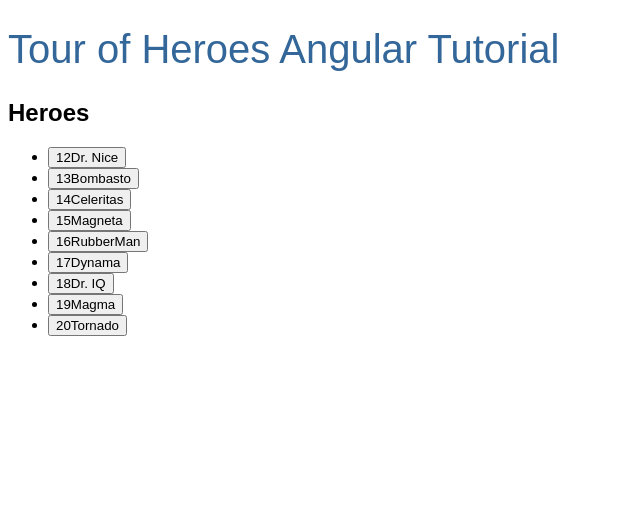
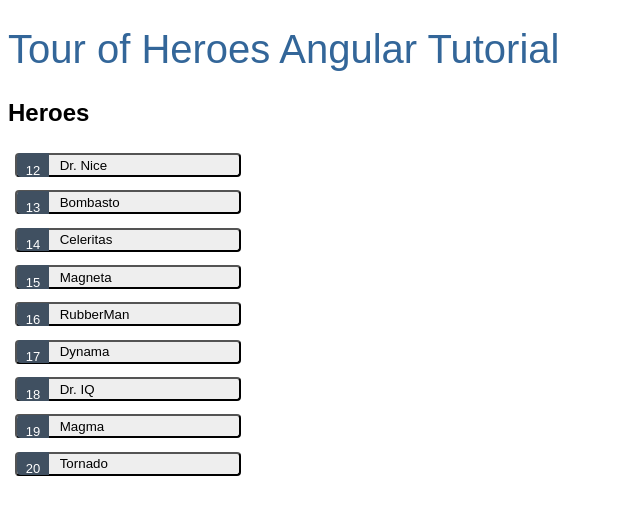
Before and after one commit to kelseyroy/tour-of-heroes-angular-tutorial, an Angular app: page / in a window 1280 px wide. Shown: the top 514 px of the page, without its empty margins (0-640 px from the left). Built offline with nearby package versions, Linux system fonts and the light colour scheme.

Commit message:
Adds sass styling for heroes list

```diff
--- a/src/app/heroes/heroes.component.sass
+++ b/src/app/heroes/heroes.component.sass
@@ -0,0 +1,56 @@
+/* HeroesComponent's private CSS styles */
+.heroes
+  margin: 0 0 2em 0
+  list-style-type: none
+  padding: 0
+  width: 15em
+
+  li
+    display: flex
+
+  button
+    flex: 1
+    cursor: pointer
+    position: relative
+    left: 0
+    background-color: #EEE
+    margin: .5em
+    padding: 0
+    border-radius: 4px
+    display: flex
+    align-items: stretch
+    height: 1.8em
+
+    &:hover
+        color: #2c3a41
+        background-color: #e6e6e6
+        left: .1em
+
+    &:active
+        background-color: #525252
+        color: #fafafa
+
+    &.selected
+        background-color: black
+        color: white
+
+    &.selected:hover
+        background-color: #505050
+        color: white
+
+    &.selected:active
+        background-color: black
+        color: white
+  .badge
+    align-self: center
+    display: inline-block
+    font-size: small
+    color: white
+    padding: 0.8em 0.7em 0 0.7em
+    background-color: #405061
+    line-height: 1em
+    margin-right: .8em
+    border-radius: 4px 0 0 4px
+
+  .name
+    align-self: center
```
